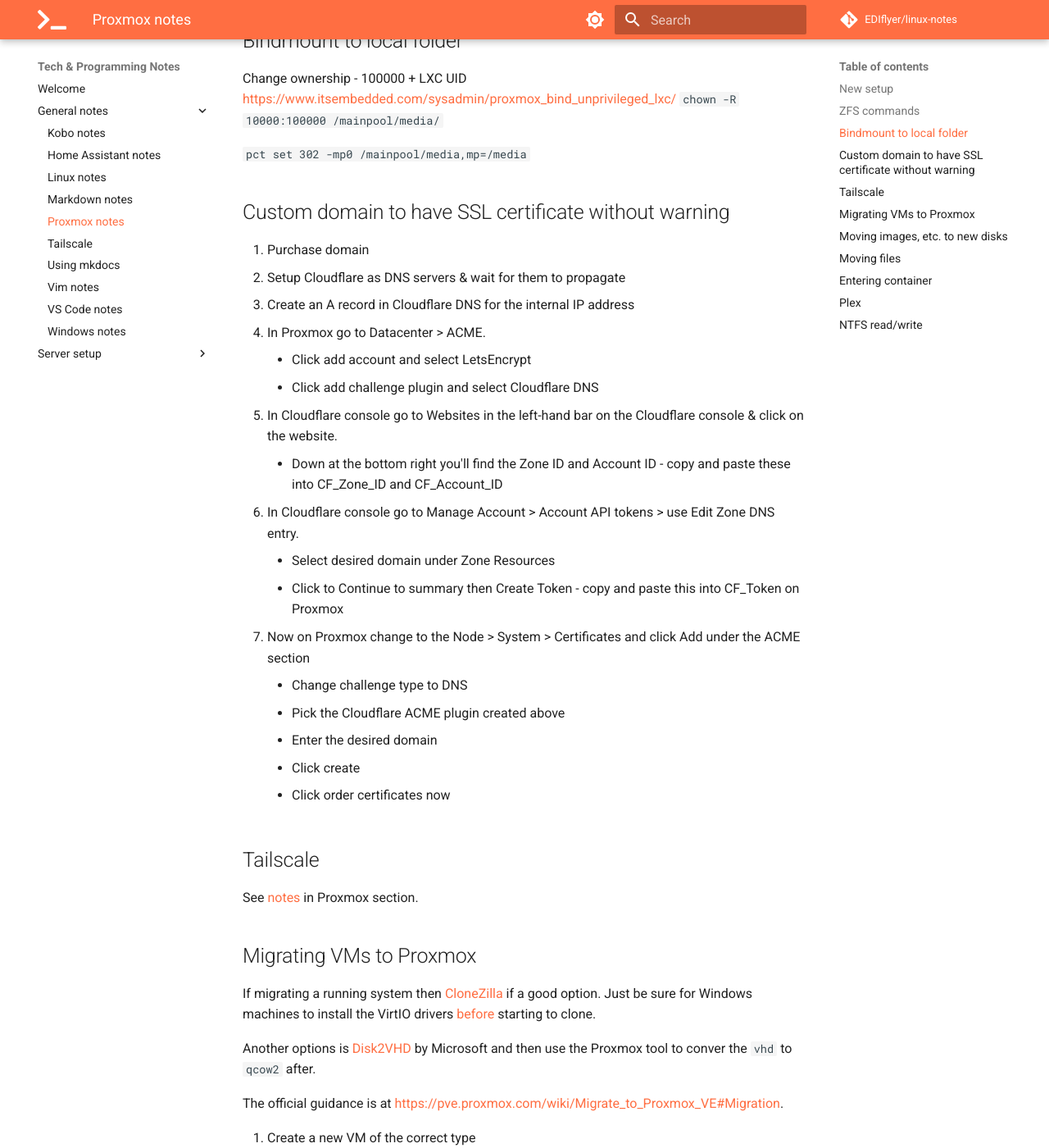
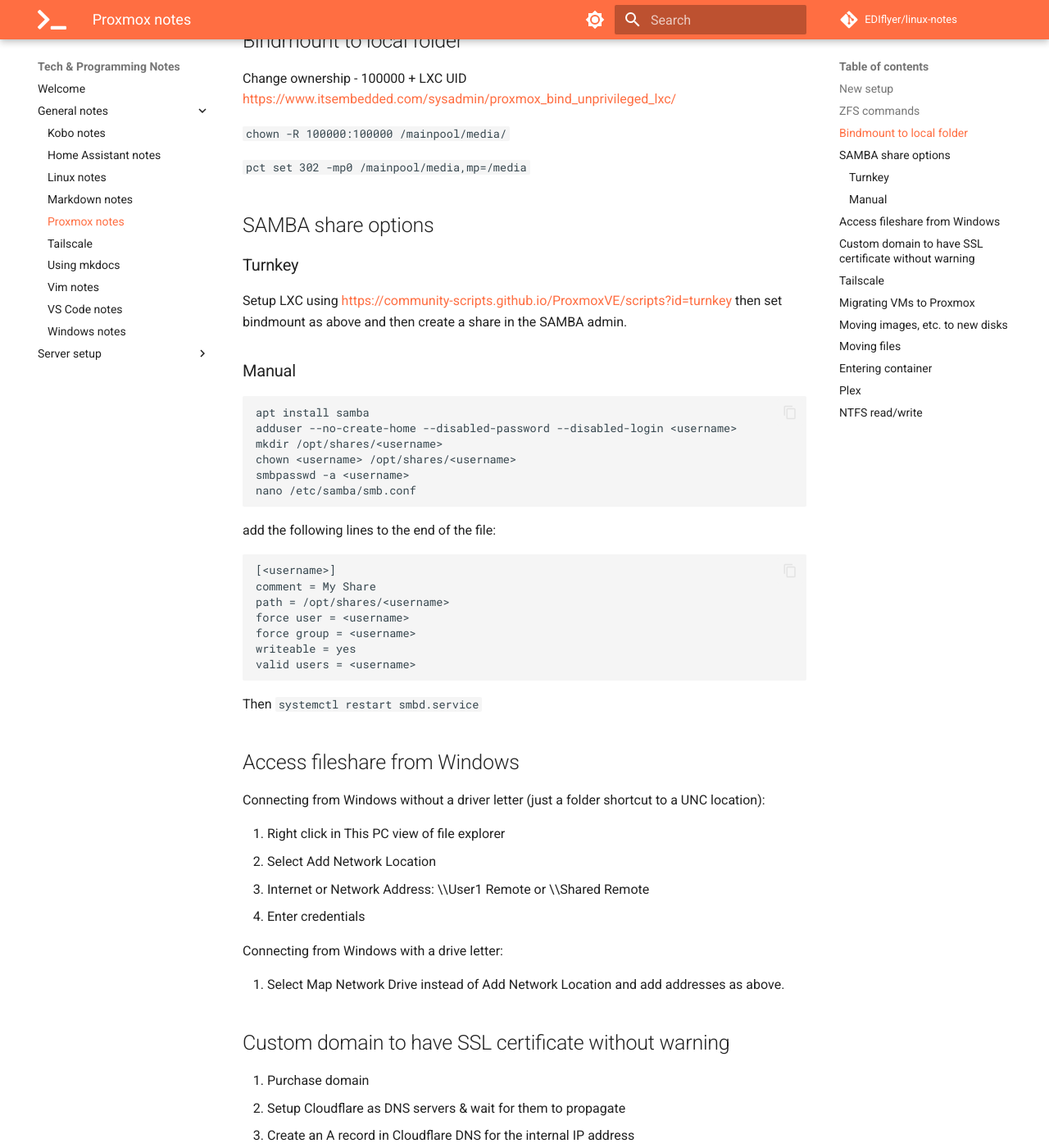
Before and after one commit to EDIflyer/linux-notes, an MkDocs documentation site: the page built from docs/general-notes/proxmox_notes.md, in a window 1280 px wide and 1400 px high, scrolled down 1085 px. Shown: the whole window at 82% size. Built offline with MkDocs 1.6.1 and Material for MkDocs 9.7.7, drawn with Linux system fonts in a browser that asks for light colours; comment, search, counter and statistics services are not loaded.

Commit message:
update proxmox notes

````diff
--- a/docs/general-notes/proxmox_notes.md
+++ b/docs/general-notes/proxmox_notes.md
@@ -16,9 +16,47 @@
 
 ## Bindmount to local folder
 Change ownership - 100000 + LXC UID https://www.itsembedded.com/sysadmin/proxmox_bind_unprivileged_lxc/
-`chown -R 10000:100000 /mainpool/media/`
+
+`chown -R 100000:100000 /mainpool/media/`
 
 `pct set 302 -mp0 /mainpool/media,mp=/media`
+
+## SAMBA share options
+### Turnkey
+Setup LXC using https://community-scripts.github.io/ProxmoxVE/scripts?id=turnkey then set bindmount as above and then create a share in the SAMBA admin.
+
+### Manual
+```bash
+apt install samba
+adduser --no-create-home --disabled-password --disabled-login <username>
+mkdir /opt/shares/<username>
+chown <username> /opt/shares/<username>
+smbpasswd -a <username>
+nano /etc/samba/smb.conf
+```
+add the following lines to the end of the file:
+```conf
+[<username>]
+comment = My Share
+path = /opt/shares/<username>
+force user = <username>
+force group = <username>
+writeable = yes
+valid users = <username>
+```
+Then `systemctl restart smbd.service`
+
+## Access fileshare from Windows
+Connecting from Windows without a driver letter (just a folder shortcut to a UNC location):
+
+1. Right click in This PC view of file explorer
+1. Select Add Network Location
+1. Internet or Network Address: \\<ip of LXC>\User1 Remote or \\<ip of LXC>\Shared Remote
+1. Enter credentials
+
+Connecting from Windows with a drive letter:
+
+1. Select Map Network Drive instead of Add Network Location and add addresses as above.
 
 ## Custom domain to have SSL certificate without warning
 1. Purchase domain
````
